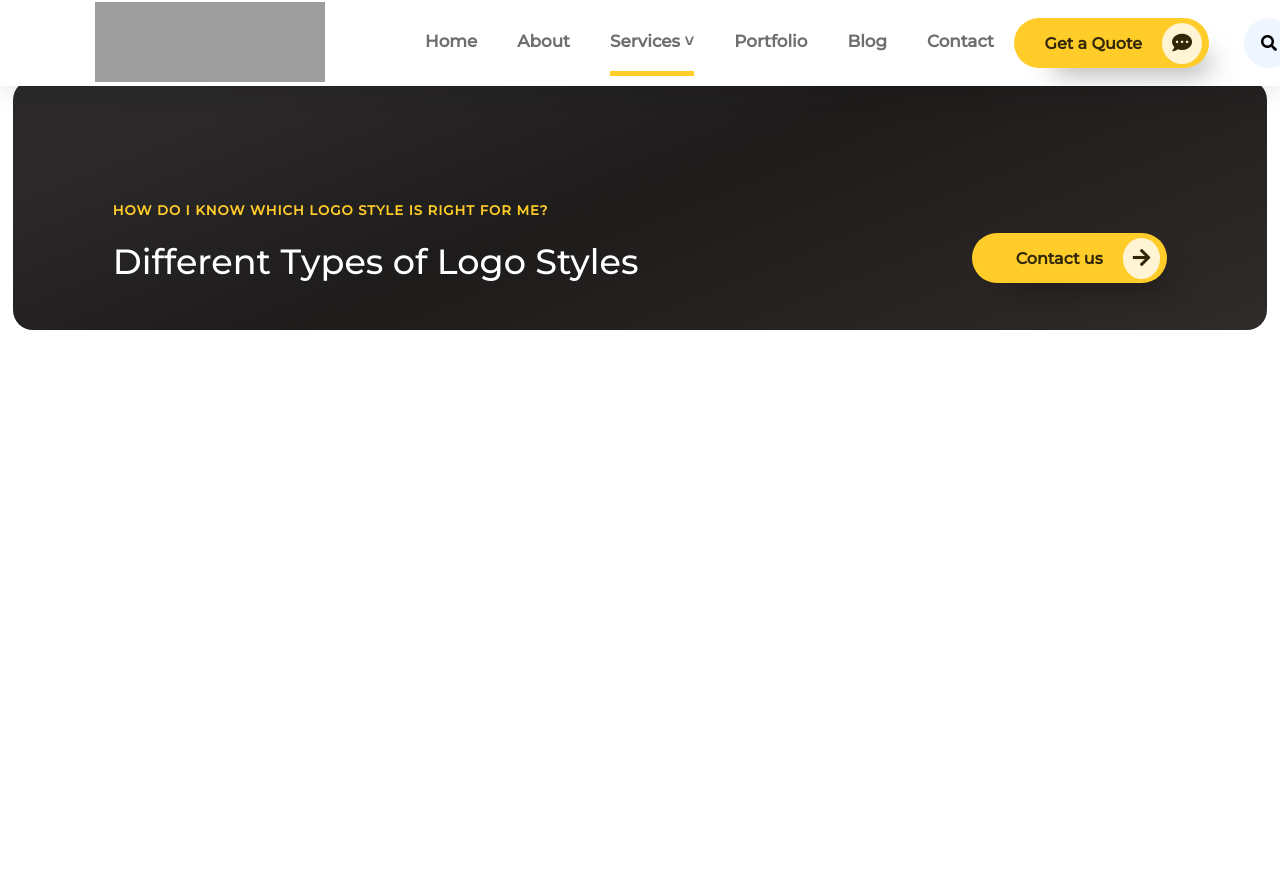
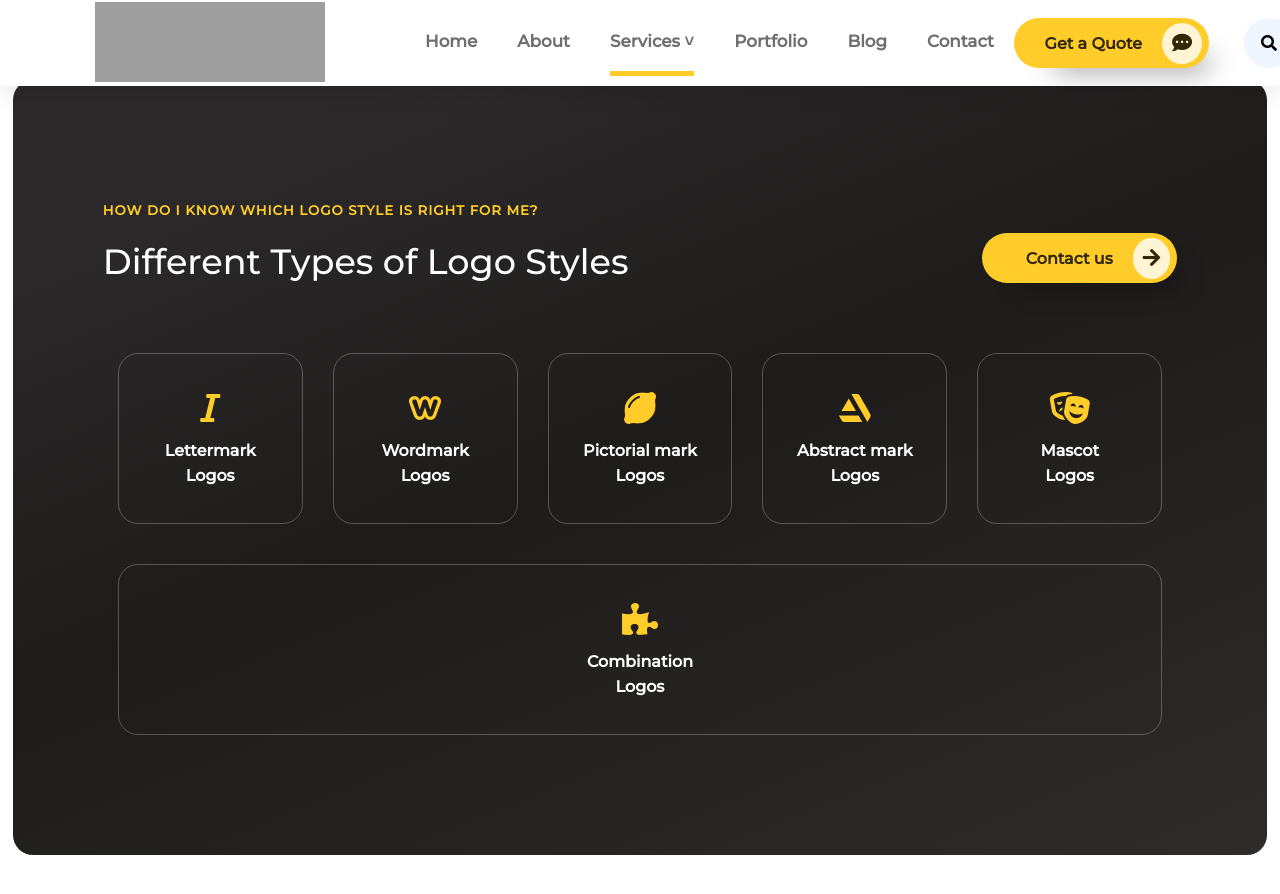
Before and after one commit to KushalUpreti/Nytelock, a React (Create React App) app: page / in a window 1280 px wide. Shown: the top 894 px of the page. Before the commit the page ends 800 px from the top, so only its background shows below. Built offline with nearby package versions, Linux system fonts and the light colour scheme; grey boxes are pictures that could not be loaded.

Commit message:
Added logo choosers to the LogoStyleContainer

```diff
--- a/package.json
+++ b/package.json
@@ -8,6 +8,7 @@
     "@testing-library/user-event": "^12.8.3",
     "react": "^17.0.2",
     "react-dom": "^17.0.2",
+    "react-router-dom": "^5.2.0",
     "react-scripts": "4.0.3",
     "web-vitals": "^1.1.2"
   },
--- a/src/App.js
+++ b/src/App.js
@@ -2,6 +2,7 @@ import { useEffect, useRef, useState } from 'react';
 import './App.css';
 import Header from './Components/Header/Header';
 import LogoStyleContainer from './Components/LogoStyleContainer/LogoStyleContainer';
+import { BrowserRouter } from 'react-router-dom';
 
 function App() {
   const [scrollingDown, setScrollingDown] = useState(false);
@@ -33,6 +34,7 @@ function App() {
   }
 
   return (
+    <BrowserRouter basename="/">
       <div className="App">
         <Header scrollingDown={scrollingDown} isFixed={isFixed} />
         <section className="body-section">
@@ -40,6 +42,7 @@ function App() {
         </section>
 
       </div>
+    </BrowserRouter>
   );
 }
 
--- a/src/Components/Header/Header.js
+++ b/src/Components/Header/Header.js
@@ -11,7 +11,7 @@ export default function Header(props) {
     const [hovered, setHovered] = useState(false);
 
     let headerClass = "";
-    if (props.scrollingDown && props.isFixed) {
+    if (props.scrollingDown) {
         headerClass = "hide";
     }
     if (!props.scrollingDown) {
--- /dev/null
+++ b/src/Components/LogoChooser/LogoChooser.css
@@ -0,0 +1,51 @@
+.logo-chooser-container {
+  flex-grow: 1;
+  flex-shrink: 0;
+  flex-basis: 155px;
+  border-radius: 20px;
+  border: 1px solid rgba(255, 255, 255, 0.25);
+  display: block;
+  margin: 20px 15px;
+  transition: 0.1s linear;
+}
+
+.logo-chooser-container:hover {
+  background-color: white;
+  text-decoration: underline;
+}
+
+.logo-chooser-container:hover .logo-chooser-link {
+  color: black;
+}
+
+.logo-chooser-container:hover .logo-chooser-link > .logo-type-image-container {
+  color: black;
+}
+
+.logo-chooser-container > a {
+  text-decoration: none;
+  padding: 35px 15px;
+  box-sizing: border-box;
+  display: flex;
+  flex-direction: column;
+  color: white;
+  text-decoration-color: black;
+}
+
+.logo-chooser-container > .logo-chooser-link > .logo-type-image-container {
+  color: #ffcc29;
+  font-size: 2rem;
+  text-align: center;
+  padding: 0 0 10px 0;
+}
+
+.logo-chooser-container > .logo-chooser-link .logo-type-text-container {
+  font-family: "Montserrat", sans-serif;
+  text-align: center;
+  line-height: 25px;
+  font-weight: bold;
+}
+
+.logo-chooser-container > .logo-chooser-link .logo-type-text-container > p {
+  margin: 0;
+}
--- /dev/null
+++ b/src/Components/LogoChooser/LogoChooser.js
@@ -0,0 +1,14 @@
+import './LogoChooser.css';
+
+export default function LogoChooser(props) {
+    return <div className="logo-chooser-container">
+        <a href={props.link} className="logo-chooser-link">
+            <div className="logo-type-image-container">
+                <i className={props.class}></i>
+            </div>
+            <div className="logo-type-text-container">
+                {props.logoType}
+            </div>
+        </a>
+    </div>
+}
--- a/src/Components/LogoStyleContainer/LogoStyleContainer.css
+++ b/src/Components/LogoStyleContainer/LogoStyleContainer.css
@@ -8,18 +8,24 @@
     rgba(43, 41, 41, 1) 92%
   );
   width: 98%;
-  height: 250px;
   margin: auto;
   border-radius: 20px;
 }
 
-.parent-logo-container > .text-button-container > .flex-text-button-container {
-  display: flex;
-  justify-content: space-between;
-  padding: 100px 100px 50px 100px; /* Fix with media queries */
+.parent-logo-container > .common-container {
+  padding: 100px 90px;
 }
 
 .parent-logo-container
+  > .common-container
+  > .text-button-container
+  > .flex-text-button-container {
+  display: flex;
+  justify-content: space-between;
+}
+
+.parent-logo-container
+  > .common-container
   > .text-button-container
   > .flex-text-button-container
   > .text-encloser
@@ -29,7 +35,12 @@
   letter-spacing: 1px;
 }
 
+.parent-logo-container > .common-container > .text-button-container {
+  padding: 0 0 50px 0;
+}
+
 .parent-logo-container
+  > .common-container
   > .text-button-container
   > .flex-text-button-container
   > .text-encloser
@@ -42,9 +53,21 @@
 }
 
 .parent-logo-container
+  > .common-container
   > .text-button-container
   > .flex-text-button-container
   > .button-encloser {
   display: flex;
   align-items: flex-end;
 }
+
+.parent-logo-container > .common-container > .logo-switch-container {
+}
+
+.parent-logo-container
+  > .common-container
+  > .logo-switch-container
+  > .flex-logo-switch-container {
+  display: flex;
+  flex-wrap: wrap;
+}
--- a/src/Components/LogoStyleContainer/LogoStyleContainer.js
+++ b/src/Components/LogoStyleContainer/LogoStyleContainer.js
@@ -1,8 +1,10 @@
 import './LogoStyleContainer.css';
 import AnimButton from '../AnimButton/AnimButton';
+import LogoChooser from '../LogoChooser/LogoChooser';
 
 export default function LogoStyleContainer() {
     return <div className="parent-logo-container">
+        <div className="common-container">
             <section className="text-button-container">
                 <div className="flex-text-button-container"> {/* Flex */}
                     <div className="text-encloser">
@@ -16,8 +18,14 @@ export default function LogoStyleContainer() {
             </section>
             <section className="logo-switch-container">
                 <div className="flex-logo-switch-container">
-                {/* Logo buttons go here */}
+                    <LogoChooser class="fas fa-italic" link="#ll" logoType={<p>Lettermark <br />Logos</p>} key={1} />
+                    <LogoChooser class="fab fa-weebly" link="#wl" logoType={<p>Wordmark <br />Logos</p>} key={2} />
+                    <LogoChooser class="fas fa-lemon" link="#pml" logoType={<p>Pictorial mark <br />Logos</p>} key={3} />
+                    <LogoChooser class="fab fa-artstation" link="#aml" logoType={<p>Abstract mark <br />Logos</p>} key={4} />
+                    <LogoChooser class="fas fa-theater-masks" link="#ml" logoType={<p>Mascot <br />Logos</p>} key={5} />
+                    <LogoChooser class="fas fa-puzzle-piece" link="#cl" logoType={<p>Combination <br />Logos</p>} key={6} />
                 </div>
             </section>
         </div>
+    </div>
 }
```
Also changed, not shown: 1 other file (tests, documents, lock files or other folders). Lines whose indentation alone changed are shown as unchanged.
